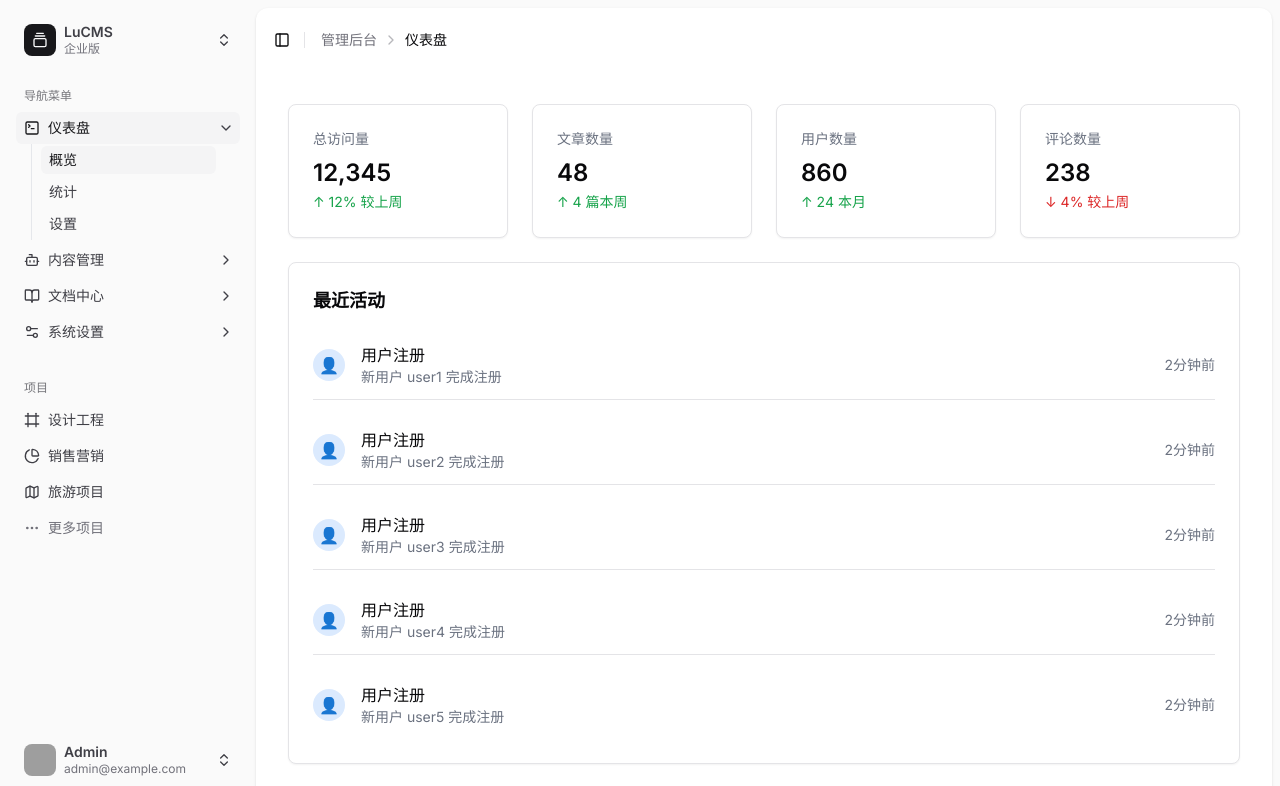
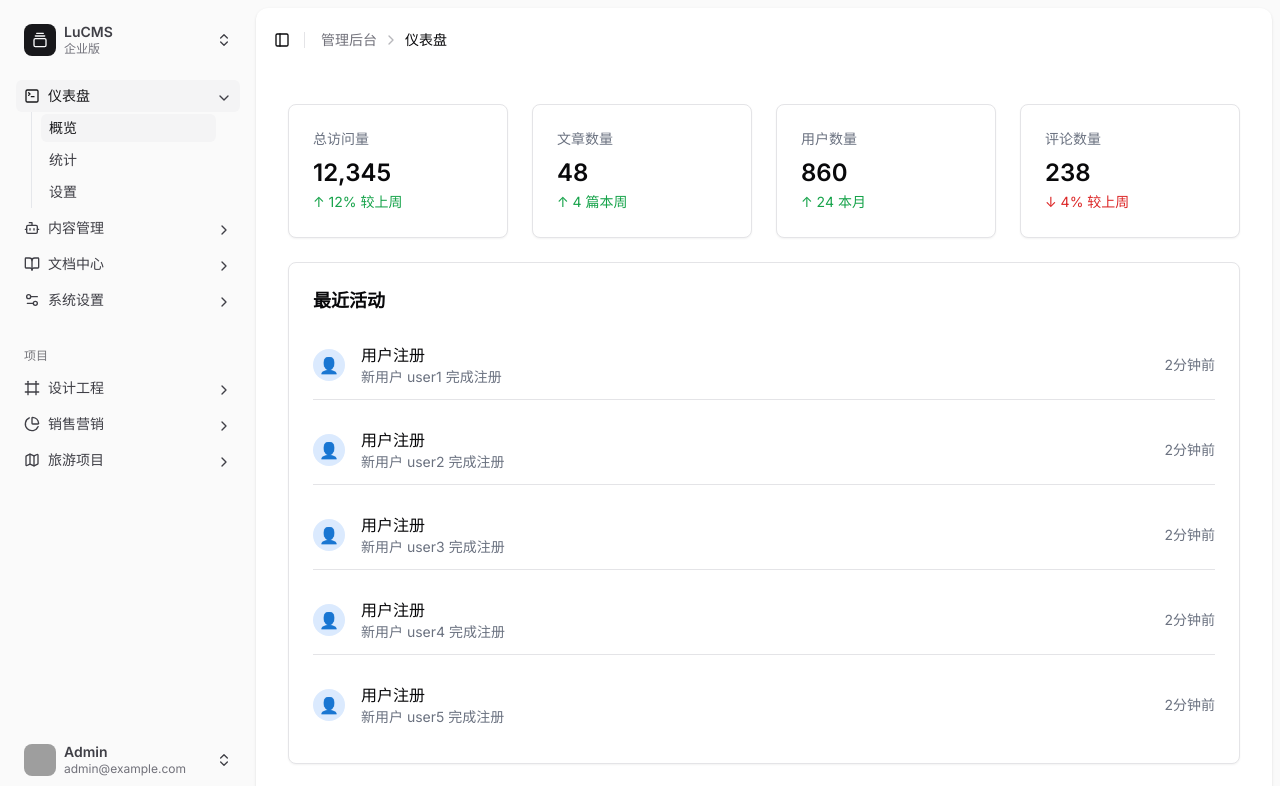
Before and after one commit to laolu/lucms, a Next.js app: page /admin in a window 1280 px wide. Shown: the top 786 px of the page. Built offline with nearby package versions, Linux system fonts and the light colour scheme; grey boxes are pictures that could not be loaded.

Commit message:
管理端左侧的sidebar的样式调整

```diff
--- a/src/components/app-sidebar.tsx
+++ b/src/components/app-sidebar.tsx
@@ -138,16 +138,46 @@ const data = {
       name: "设计工程",
       url: "#",
       icon: Frame,
+      items: [
+        {
+          name: "UI 设计",
+          url: "#ui-design"
+        },
+        {
+          name: "平面设计",
+          url: "#graphic-design"
+        }
+      ]
     },
     {
       name: "销售营销",
       url: "#",
       icon: PieChart,
+      items: [
+        {
+          name: "数据分析",
+          url: "#data-analysis"
+        },
+        {
+          name: "市场调研",
+          url: "#market-research"
+        }
+      ]
     },
     {
       name: "旅游项目",
       url: "#",
       icon: Map,
+      items: [
+        {
+          name: "景点规划",
+          url: "#attractions"
+        },
+        {
+          name: "路线设计",
+          url: "#routes"
+        }
+      ]
     },
   ],
 }
--- a/src/components/nav-main.tsx
+++ b/src/components/nav-main.tsx
@@ -15,9 +15,8 @@ import {
   SidebarGroup,
   SidebarGroupLabel,
   SidebarMenu,
-  SidebarMenuAction,
+  SidebarMenuItem,
   SidebarMenuButton,
-  SidebarMenuItem,
   SidebarMenuSub,
   SidebarMenuSubButton,
   SidebarMenuSubItem,
@@ -41,7 +40,6 @@ export function NavMain({ className, items, ...props }: NavMainProps) {
 
   return (
     <SidebarGroup className={className} {...props}>
-      <SidebarGroupLabel>导航菜单</SidebarGroupLabel>
       <SidebarMenu>
         {items?.map((item) => {
           const isActive = item.url === pathname ||
@@ -49,25 +47,29 @@ export function NavMain({ className, items, ...props }: NavMainProps) {
 
           return (
             <Collapsible key={item.title} asChild defaultOpen={isActive}>
-              <SidebarMenuItem>
+              <SidebarMenuItem className="group/item">
+                {item.items?.length ? (
+                  <>
+                    <CollapsibleTrigger asChild>
+                      <SidebarMenuButton className={cn(isActive && "bg-accent text-accent-foreground")}>
+                        <item.icon className="size-4" />
+                        <span>{item.title}</span>
+                      </SidebarMenuButton>
+                    </CollapsibleTrigger>
+                    <ChevronRight className="absolute right-2 top-2.5 size-4 transition-transform duration-200 group-data-[state=open]/item:rotate-90" />
+                  </>
+                ) : (
                   <SidebarMenuButton
                     asChild
-                  tooltip={item.title}
                     className={cn(isActive && "bg-accent text-accent-foreground")}
                   >
                     <Link href={item.url}>
-                    <item.icon className="w-4 h-4" />
+                      <item.icon className="size-4" />
                       <span>{item.title}</span>
                     </Link>
                   </SidebarMenuButton>
-                {item.items?.length ? (
-                  <>
-                    <CollapsibleTrigger asChild>
-                      <SidebarMenuAction className="data-[state=open]:rotate-90">
-                        <ChevronRight className="w-4 h-4" />
-                        <span className="sr-only">展开</span>
-                      </SidebarMenuAction>
-                    </CollapsibleTrigger>
+                )}
+                {item.items?.length && (
                   <CollapsibleContent>
                     <SidebarMenuSub>
                       {item.items?.map((subItem) => {
@@ -89,8 +91,7 @@ export function NavMain({ className, items, ...props }: NavMainProps) {
                       })}
                     </SidebarMenuSub>
                   </CollapsibleContent>
-                  </>
-                ) : null}
+                )}
               </SidebarMenuItem>
             </Collapsible>
           )
--- a/src/components/nav-projects.tsx
+++ b/src/components/nav-projects.tsx
@@ -6,9 +6,15 @@ import {
   Forward,
   MoreHorizontal,
   Trash2,
+  ChevronRight,
   type LucideIcon,
 } from "lucide-react"
 
+import {
+  Collapsible,
+  CollapsibleContent,
+  CollapsibleTrigger,
+} from "@/components/ui/collapsible"
 import {
   DropdownMenu,
   DropdownMenuContent,
@@ -23,6 +29,9 @@ import {
   SidebarMenuAction,
   SidebarMenuButton,
   SidebarMenuItem,
+  SidebarMenuSub,
+  SidebarMenuSubButton,
+  SidebarMenuSubItem,
   useSidebar,
 } from "@/components/ui/sidebar"
 import { cn } from "@/lib/utils"
@@ -32,6 +41,10 @@ interface NavProjectsProps extends React.HTMLAttributes<HTMLDivElement> {
     name: string
     url: string
     icon: LucideIcon
+    items?: {
+      name: string
+      url: string
+    }[]
   }[]
 }
 
@@ -43,7 +56,20 @@ export function NavProjects({ className, projects, ...props }: NavProjectsProps)
       <SidebarGroupLabel>项目</SidebarGroupLabel>
       <SidebarMenu>
         {projects.map((item) => (
-          <SidebarMenuItem key={item.name}>
+          <Collapsible key={item.name} asChild>
+            <SidebarMenuItem className="group/item">
+              {item.items?.length ? (
+                <>
+                  <CollapsibleTrigger asChild>
+                    <SidebarMenuButton>
+                      <item.icon className="size-4" />
+                      <span>{item.name}</span>
+                    </SidebarMenuButton>
+                  </CollapsibleTrigger>
+                  <ChevronRight className="absolute right-2 top-2.5 size-4 transition-transform duration-200 group-data-[state=open]/item:rotate-90" />
+                </>
+              ) : (
+                <>
                   <SidebarMenuButton asChild>
                     <a href={item.url}>
                       <item.icon className="size-4" />
@@ -77,14 +103,26 @@ export function NavProjects({ className, projects, ...props }: NavProjectsProps)
                       </DropdownMenuItem>
                     </DropdownMenuContent>
                   </DropdownMenu>
+                </>
+              )}
+              {item.items?.length && (
+                <CollapsibleContent>
+                  <SidebarMenuSub>
+                    {item.items?.map((subItem) => (
+                      <SidebarMenuSubItem key={subItem.name}>
+                        <SidebarMenuSubButton asChild>
+                          <a href={subItem.url}>
+                            <span>{subItem.name}</span>
+                          </a>
+                        </SidebarMenuSubButton>
+                      </SidebarMenuSubItem>
+                    ))}
+                  </SidebarMenuSub>
+                </CollapsibleContent>
+              )}
             </SidebarMenuItem>
+          </Collapsible>
         ))}
-        <SidebarMenuItem>
-          <SidebarMenuButton className="text-muted-foreground">
-            <MoreHorizontal className="size-4" />
-            <span>更多项目</span>
-          </SidebarMenuButton>
-        </SidebarMenuItem>
       </SidebarMenu>
     </SidebarGroup>
   )
```
Lines whose indentation alone changed are shown as unchanged.
